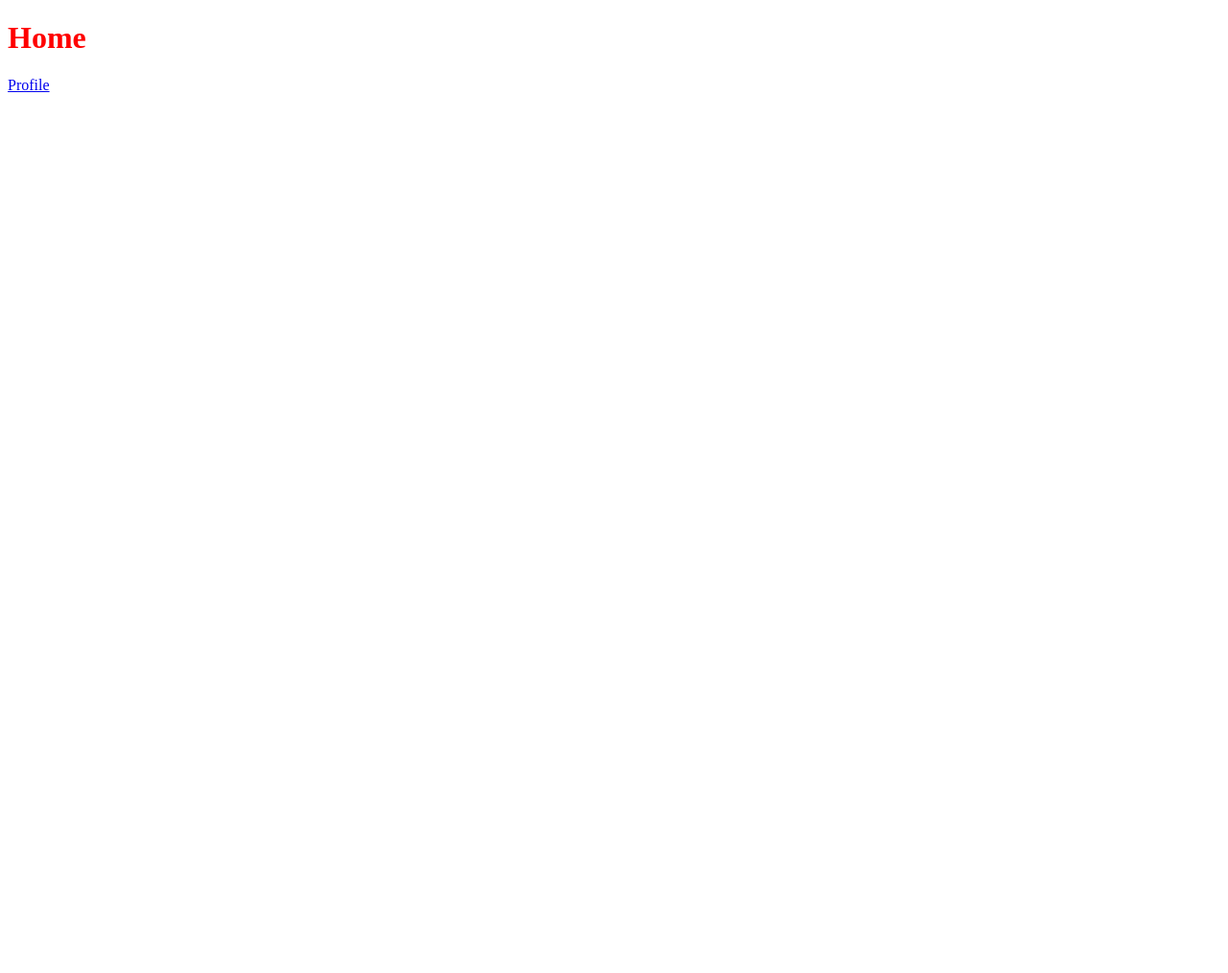
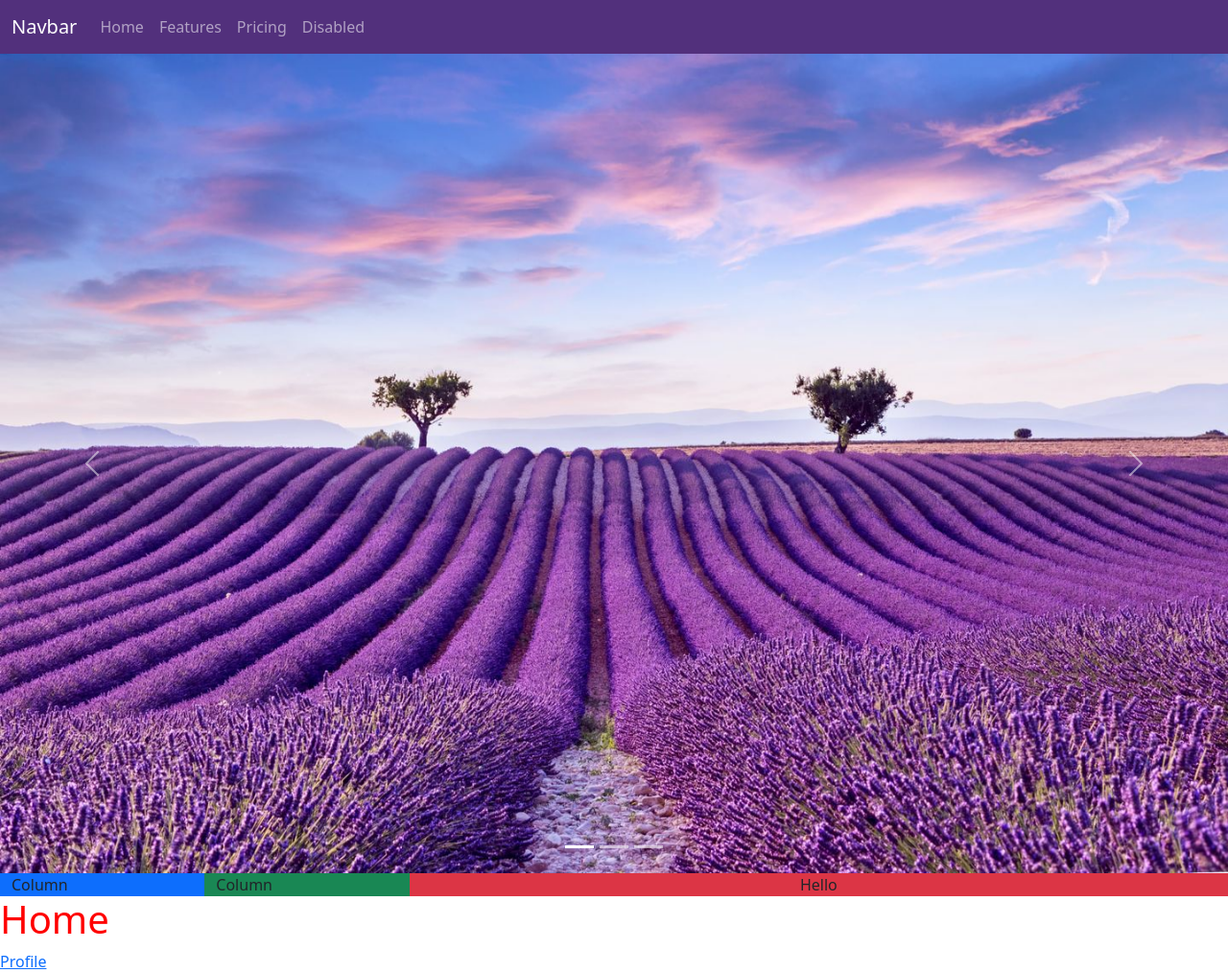
Before and after one commit to mutiadianita/final-project-mutia, a PHP site: page / in a window 1280 px wide. Before the commit the page is almost empty. Shown: the whole page at 96% size. Before the commit the page ends 96 px from the top, so only its background shows below. Run offline with PHP 8.4, Linux system fonts and the light colour scheme.

Commit message:
Update final project

```diff
--- a/css/style.css
+++ b/css/style.css
@@ -1,3 +1,7 @@
 h1 {
     color: red;
 }
+
+.bg-purple {
+    background-color: #52307c;
+}
--- a/index.html
+++ b/index.html
@@ -1,15 +1,95 @@
 <!DOCTYPE html>
 <html lang="en">
+
 <head>
     <meta charset="UTF-8">
     <meta http-equiv="X-UA-Compatible" content="IE=edge">
     <meta name="viewport" content="width=device-width, initial-scale=1.0">
     <title>Document</title>
+    <link href="https://cdn.jsdelivr.net/npm/bootstrap@5.1.3/dist/css/bootstrap.min.css" rel="stylesheet"
+        integrity="sha384-1BmE4kWBq78iYhFldvKuhfTAU6auU8tT94WrHftjDbrCEXSU1oBoqyl2QvZ6jIW3" crossorigin="anonymous">
     <link rel="stylesheet" href="css/style.css">
-    <script src="js/script.js" defer></script>
 </head>
+
 <body>
+    <nav class="navbar navbar-expand-lg navbar-dark bg-purple">
+        <div class="container-fluid">
+            <a class="navbar-brand" href="#">Navbar</a>
+            <button class="navbar-toggler" type="button" data-bs-toggle="collapse" data-bs-target="#navbarNav"
+                aria-controls="navbarNav" aria-expanded="false" aria-label="Toggle navigation">
+                <span class="navbar-toggler-icon"></span>
+            </button>
+            <div class="collapse navbar-collapse" id="navbarNav">
+                <ul class="navbar-nav">
+                    <li class="nav-item">
+                        <a class="nav-link" aria-current="page" href="#">Home</a>
+                    </li>
+                    <li class="nav-item">
+                        <a class="nav-link" href="#">Features</a>
+                    </li>
+                    <li class="nav-item">
+                        <a class="nav-link" href="#">Pricing</a>
+                    </li>
+                    <li class="nav-item">
+                        <a class="nav-link">Disabled</a>
+                    </li>
+                </ul>
+            </div>
+        </div>
+    </nav>
+    <div id="carouselExampleIndicators" class="carousel slide" data-bs-ride="carousel">
+        <div class="carousel-indicators">
+            <button type="button" data-bs-target="#carouselExampleIndicators" data-bs-slide-to="0" class="active"
+                aria-current="true" aria-label="Slide 1"></button>
+            <button type="button" data-bs-target="#carouselExampleIndicators" data-bs-slide-to="1"
+                aria-label="Slide 2"></button>
+            <button type="button" data-bs-target="#carouselExampleIndicators" data-bs-slide-to="2"
+                aria-label="Slide 3"></button>
+        </div>
+        <div class="carousel-inner">
+            <div class="carousel-item active">
+                <img src="images/lavender.jpeg" class="d-block w-100" alt="lavender">
+            </div>
+            <div class="carousel-item">
+                <img src="images/lavender.jpeg" class="d-block w-100" alt="lavender">
+            </div>
+            <div class="carousel-item">
+                <img src="images/lavender.jpeg" class="d-block w-100" alt="lavender">
+            </div>
+        </div>
+        <button class="carousel-control-prev" type="button" data-bs-target="#carouselExampleIndicators"
+            data-bs-slide="prev">
+            <span class="carousel-control-prev-icon" aria-hidden="true"></span>
+            <span class="visually-hidden">Previous</span>
+        </button>
+        <button class="carousel-control-next" type="button" data-bs-target="#carouselExampleIndicators"
+            data-bs-slide="next">
+            <span class="carousel-control-next-icon" aria-hidden="true"></span>
+            <span class="visually-hidden">Next</span>
+        </button>
+    </div>
+
+    <div class="container-fluid">
+        <div class="row">
+            <div class="col-2 bg-primary">
+                Column
+            </div>
+            <div class="col-2 bg-success">
+                Column
+            </div>
+            <div class="col-8 bg-danger text-center">
+                <div class="m-auto">Hello</div>
+            </div>
+        </div>
+    </div>
+
     <h1>Home</h1>
     <a href="profile.html">Profile</a>
+
+    <script src="https://cdn.jsdelivr.net/npm/bootstrap@5.1.3/dist/js/bootstrap.bundle.min.js"
+        integrity="sha384-ka7Sk0Gln4gmtz2MlQnikT1wXgYsOg+OMhuP+IlRH9sENBO0LRn5q+8nbTov4+1p"
+        crossorigin="anonymous"></script>
+    <script src="js/script.js"></script>
 </body>
+
 </html>
```
Also changed, not shown: images/lavender.jpeg (added).
